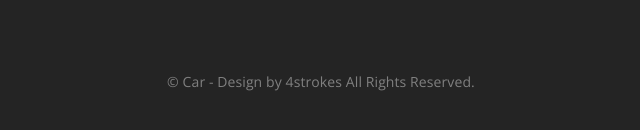
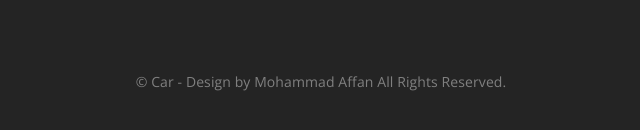
Before and after one commit to Mohammadaffan956/AutoinsuranceWallet, a plain HTML site: page index.html in a window 1280 px wide. Shown: the part 4516-4646 px from the top of the page, 319-959 px from the left. Drawn offline with nearby package versions, Linux system fonts and the light colour scheme; files whose address does not match are found by name.

Commit message:
Update index.html

```diff
--- a/index.html
+++ b/index.html
@@ -614,7 +614,7 @@
                     <div class="flat-spacer clearfix" data-desktop="63" data-mobile="40" data-smobile="40" ></div>
 
                     <div class="flat-copy-right text-center">
-                        <p>© Car - Design by 4strokes All Rights Reserved.</p>
+                        <p>© Car - Design by Mohammad Affan All Rights Reserved.</p>
                     </div> <!-- /.flat-copy-right -->
 
                     <div class="flat-spacer clearfix" data-desktop="60" data-mobile="60" data-smobile="60" ></div>
```
